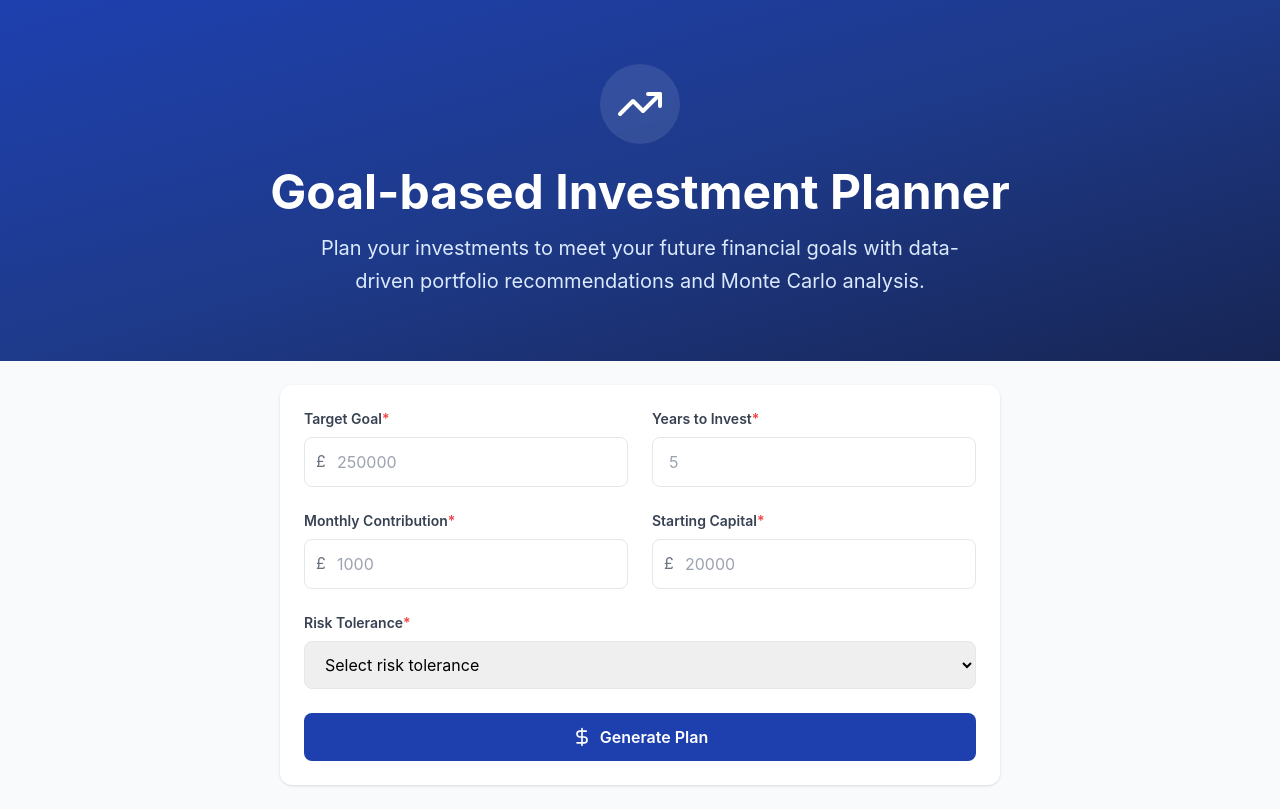
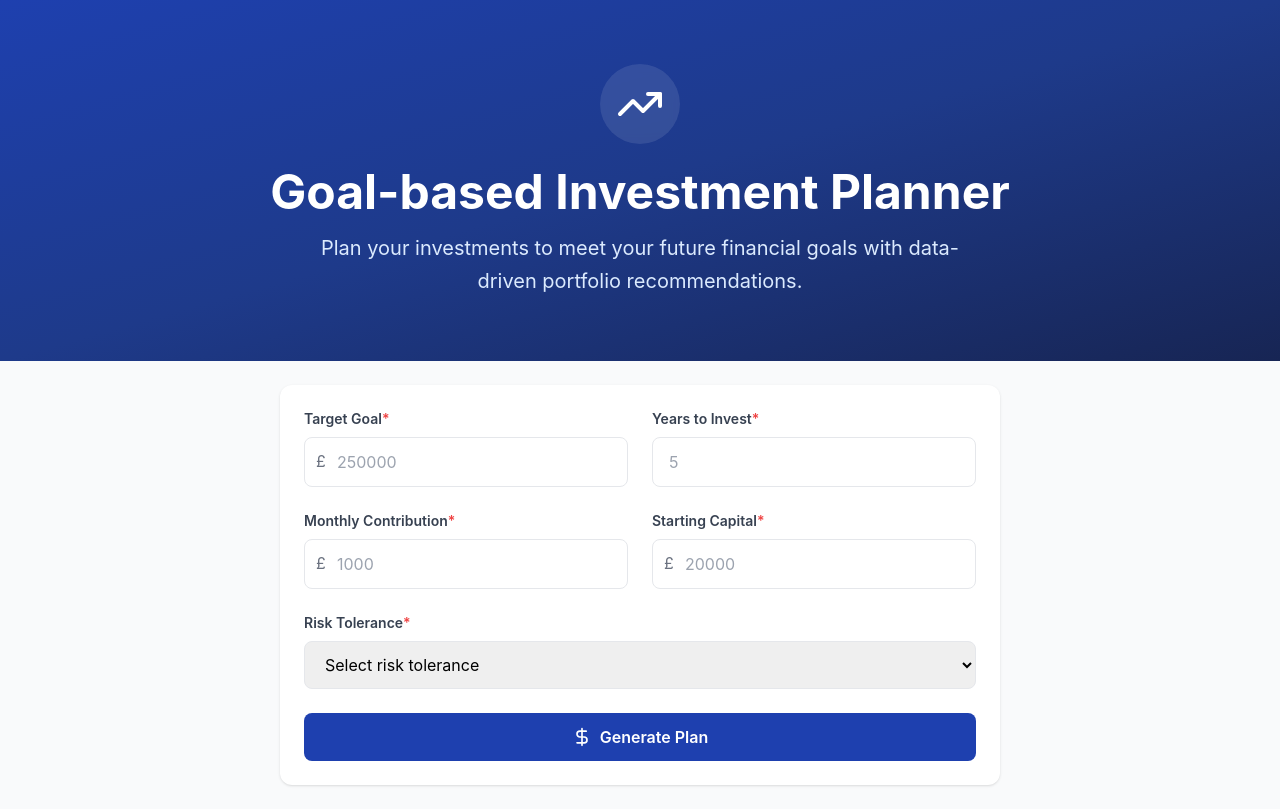
Before and after one commit to oezeakachi/ml-investment-planner-infra, a Next.js app: page / in a window 1280 px wide. Built offline with nearby package versions, Linux system fonts and the light colour scheme.

Commit message:
refactoring

```diff
--- a/src/app/page.tsx
+++ b/src/app/page.tsx
@@ -57,7 +57,7 @@ export default function Home() {
         </h1>
         <p className="text-xl text-primary-100 max-w-2xl mx-auto leading-relaxed">
           Plan your investments to meet your future financial goals with data-driven
-          portfolio recommendations and Monte Carlo analysis.
+          portfolio recommendations.
         </p>
       </header>
 
```
